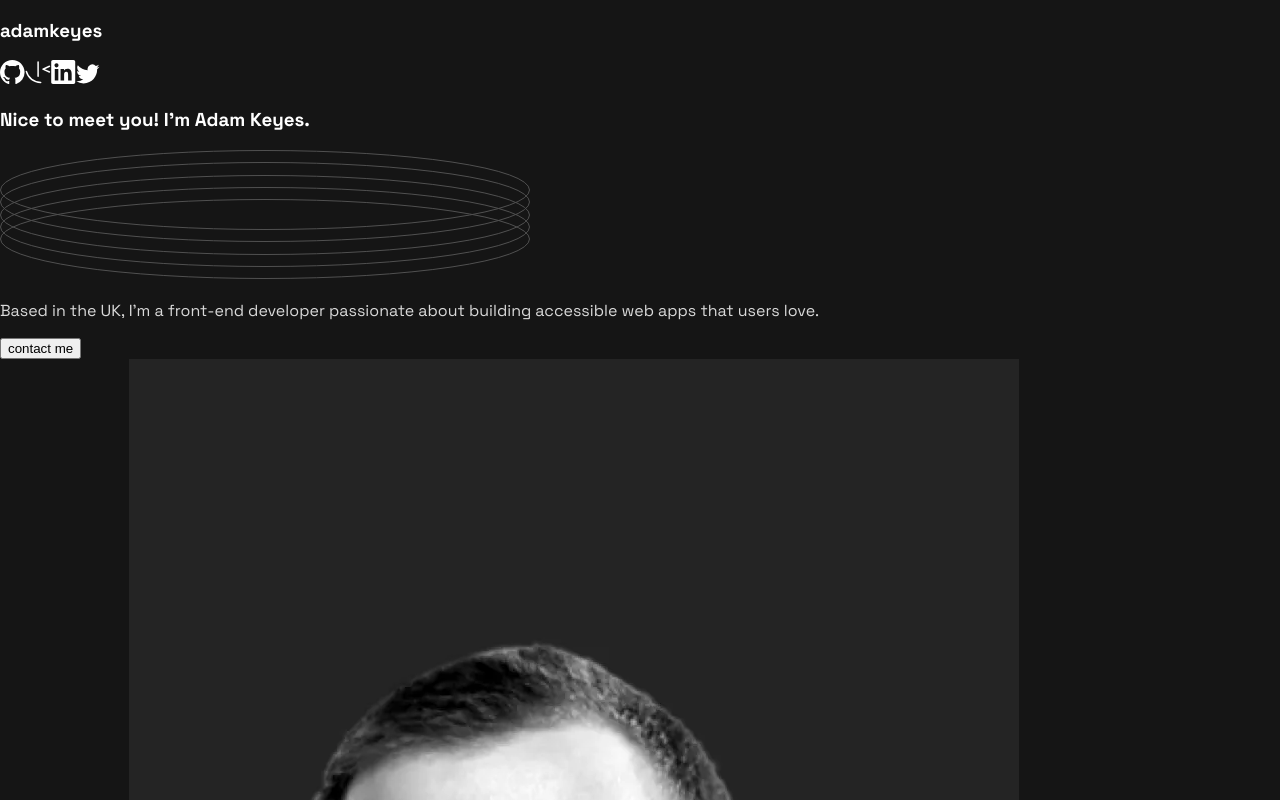
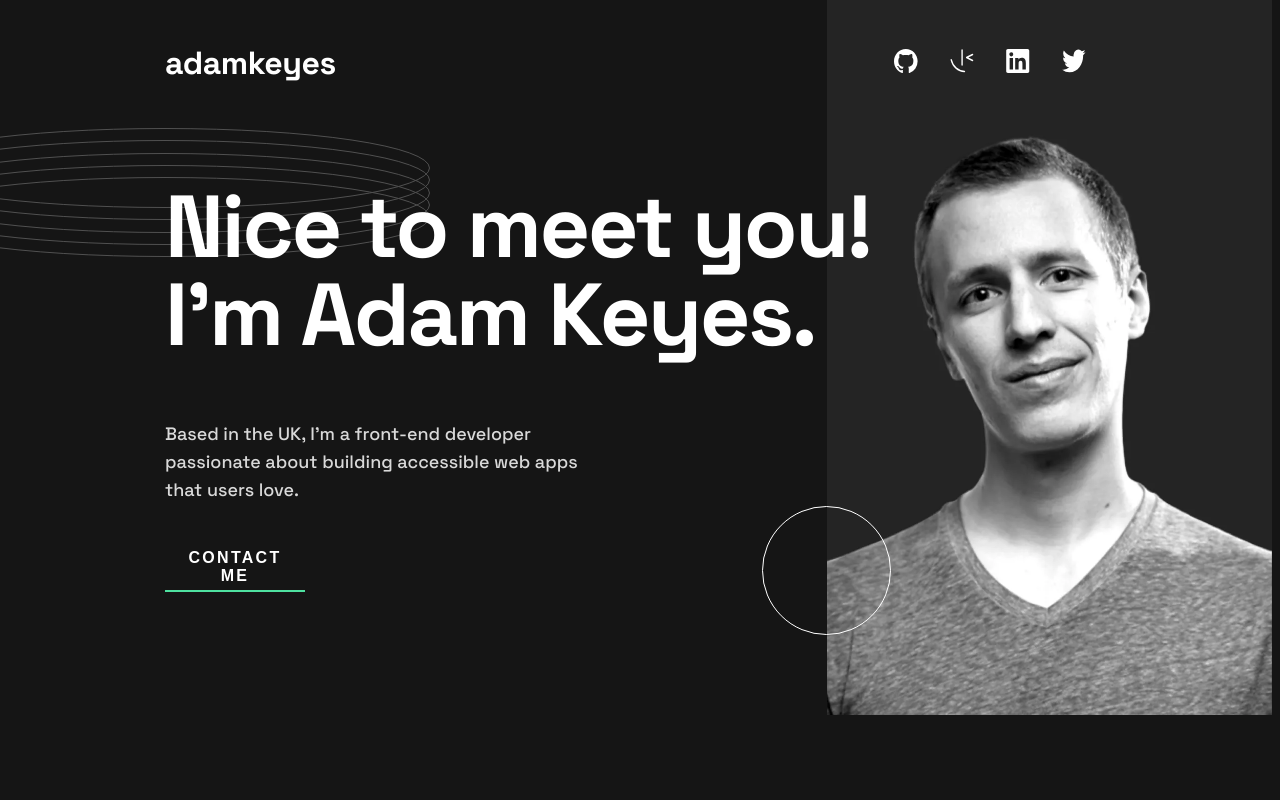
Before and after one commit to Bardia30/portfolio-react-spa, a React (Create React App) app: page / in a window 1280 px wide. Shown: the top 800 px of the page. Built offline with nearby package versions, Linux system fonts and the light colour scheme.

Commit message:
added some styling

```diff
--- a/src/App.scss
+++ b/src/App.scss
@@ -7,6 +7,8 @@ body {
     margin:0;
     font-family: $font;
     background: $primary-background;
+    margin-left: 10.3125rem;
+    margin-right: 10.3125rem;
 }
 
 
--- a/src/components/Header/Header.jsx
+++ b/src/components/Header/Header.jsx
@@ -3,6 +3,9 @@ import githubIcon from '../../assets/images/icon-github.svg';
 import linkedinIcon from '../../assets/images/icon-linkedin.svg';
 import twitterIcon from '../../assets/images/icon-twitter.svg';
 import frontendIcon from '../../assets/images/icon-frontend-mentor.svg';
+import './Header.scss';
+
+
 
 function Header() {
   return (
@@ -11,9 +14,9 @@ function Header() {
         <h3 className='navbar__logo'>adamkeyes</h3>
         <div className='navbar__socials-section'>
           <a href="https://github.com/Bardia30" className='navbar__socials-linkn'><img className='navbar__icon' src={githubIcon} alt="github-logo" /></a>
-                <a href="https://www.frontendmentor.io/profile/Bardia30" className='navbar__socials-linkn'><img className='navbar__icon' src={frontendIcon} alt="frontend-logo" /></a>
-                <a href="https://www.linkedin.com/in/bardia-dehbasti/" className='navbar__socials-linkn'><img className='navbar__icon' src={linkedinIcon} alt="frontend-logo" /></a>
-                <a href="https://twitter.com" className='navbar__socials-linkn'><img className='navbar__icon' src={twitterIcon} alt="twitter-logo" /></a>
+          <a href="https://www.frontendmentor.io/profile/Bardia30" className='navbar__socials-link'><img className='navbar__icon' src={frontendIcon} alt="frontend-logo" /></a>
+          <a href="https://www.linkedin.com/in/bardia-dehbasti/" className='navbar__socials-link'><img className='navbar__icon' src={linkedinIcon} alt="frontend-logo" /></a>
+          <a href="https://twitter.com" className='navbar__socials-link'><img className='navbar__icon' src={twitterIcon} alt="twitter-logo" /></a>
         </div>
       </nav>
     </header>
--- a/src/components/Header/Header.scss
+++ b/src/components/Header/Header.scss
@@ -0,0 +1,29 @@
+@use '../../styles/mixins' as*;
+@use '../../styles/variables' as*;
+
+
+.navbar{
+    display: flex;
+    justify-content: space-between;
+    align-items: center;
+    padding-top: 2.6875rem;
+    padding-bottom: 4.5rem;
+
+
+    &__logo{
+        margin:0;
+        font-size:2rem;
+        font-weight:700;
+        letter-spacing: -0.444px;
+    }
+    &__socials-section{
+        display: flex;
+        width:12rem;
+        justify-content: space-between;
+        padding-right: 1.84rem;
+    }
+    &__icon{
+        height:1.5rem;
+        width: 1.5rem;
+    }
+}
--- a/src/components/Hero/Hero.jsx
+++ b/src/components/Hero/Hero.jsx
@@ -2,7 +2,7 @@ import React from 'react'
 import circle from '../../assets/images/pattern-circle.svg'
 import profilePic from '../../assets/images/image-profile-desktop.webp';
 import rings from '../../assets/images/pattern-rings.svg';
-
+import './Hero.scss';
 
 
 function Hero() {
--- a/src/components/Hero/Hero.scss
+++ b/src/components/Hero/Hero.scss
@@ -0,0 +1,76 @@
+@use '../../styles/mixins' as*;
+@use '../../styles/variables' as*;
+
+
+
+.hero {
+    display: flex;
+    justify-content: space-between;
+    align-items: center;
+    position:relative;
+    top:-10rem;
+    z-index: -1;
+    &__left-section{
+        display: flex;
+        flex-direction: column;
+        margin-top:4rem;
+    }
+    &__right-section{
+        display: flex;
+        position:relative;
+        right:11rem;
+        z-index: -1;
+    }
+    &__title{
+        font-size: 5.5rem;
+        font-family: 700;
+        letter-spacing: -2.5px;
+        line-height: 88px;
+        width: 44.3125rem;
+        margin-top:0;
+        margin-bottom:2.6875rem;
+    }
+
+    &__rings{
+        position: absolute;
+        top:8.3125rem;
+        left:-16.5625rem;
+    }
+
+    &__description{
+        font-size: 1.125rem;
+        font-weight:500;
+        line-height: 28px;
+        width: 27.8125rem;
+        margin-bottom:2.5rem;
+    }
+
+    &__cta{
+        width:8.75rem;
+        height:3rem;
+    }
+    &__circle{
+        height:8.0625rem;
+        width:8.0625rem;
+        align-self: flex-end;
+        position: relative;
+        bottom:5rem;
+        left:4rem;
+    }
+
+    &__profile{
+        width: 27.8125rem;
+        height: 45rem;
+    }
+}
+
+.btn{
+    text-transform: uppercase;
+    font-weight: 700;
+    font-size:1rem;
+    letter-spacing: 2.286px;
+    color: $primary-text;
+    border:none;
+    background: $primary-background;
+    border-bottom:2px solid $accent-color;
+}
```
Lines whose indentation alone changed are shown as unchanged.
